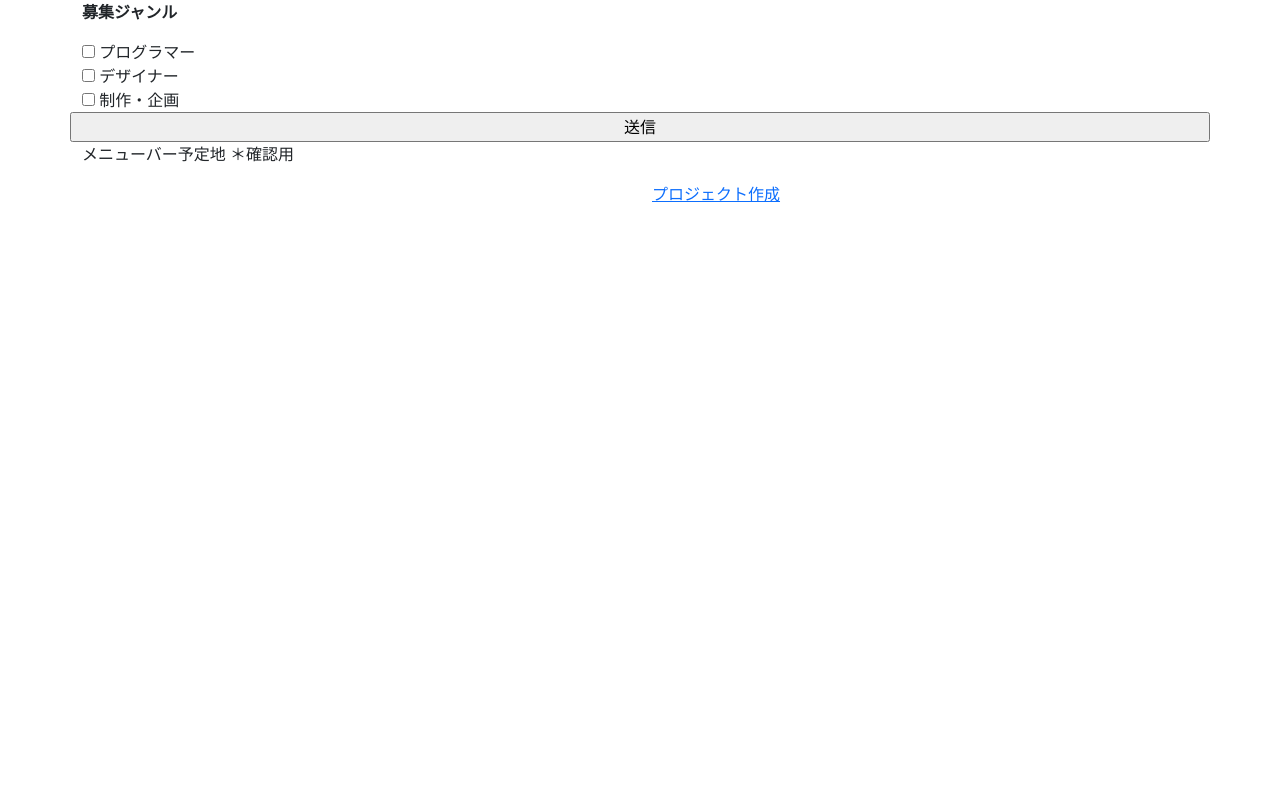
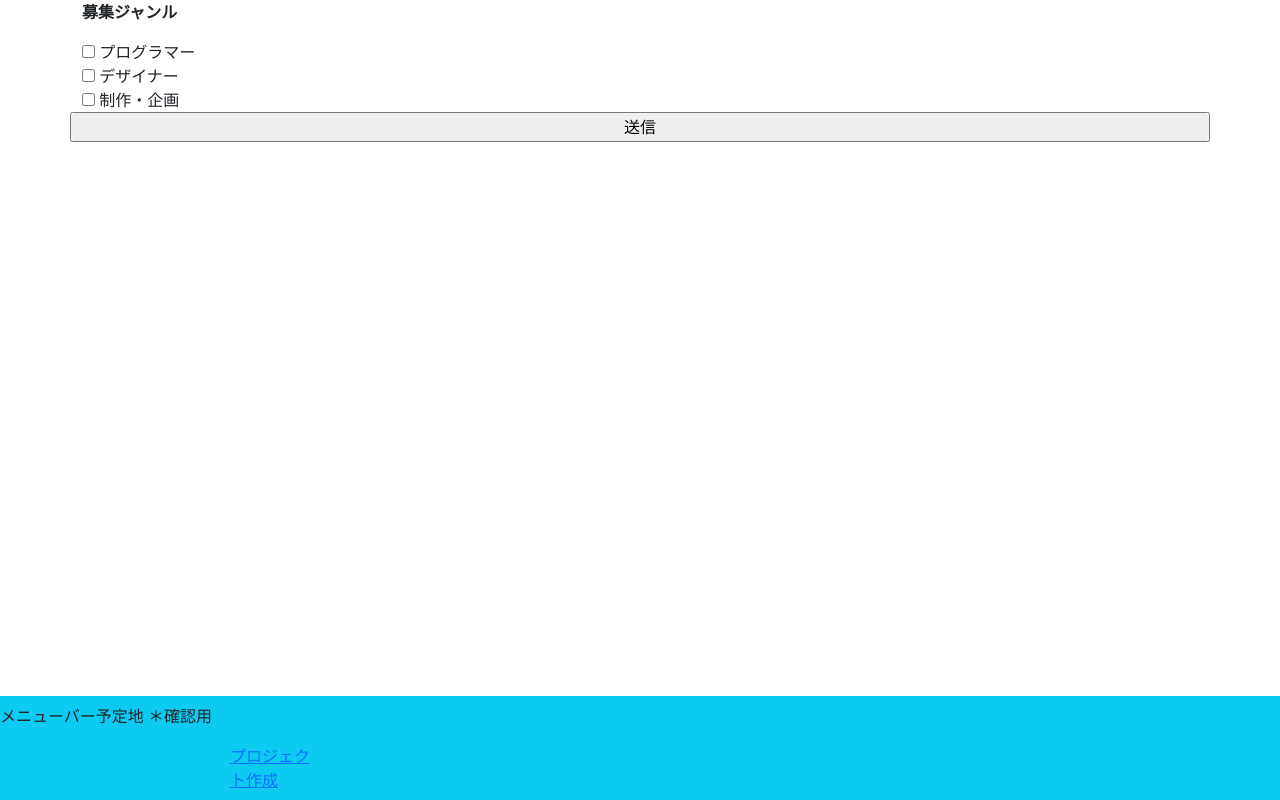
Before and after one commit to s1f10220213/cs4_ex_projectBB, a Django app: page /search in a window 1280 px wide. Run offline with Django 4.2, Linux system fonts and the light colour scheme.

Commit message:
各htmlにnavigationbar追加

```diff
--- a/DevConnect/templates/DevConnect/create_project.html
+++ b/DevConnect/templates/DevConnect/create_project.html
@@ -27,7 +27,8 @@
             </div>
         </div>
     </form>
-    <div class="menu">
+
+    <nav class="navbar navbar-expand navbar-dark bg-info fixed-bottom">
         <div class="row">
             <p>メニューバー予定地 ＊確認用</p>
             <div class="col-3">
@@ -43,7 +44,8 @@
                 <!-- <a href="{% url 'cp' %}"></a> -->
             </div>
         </div>
-    </div>
+    </nav>
+
     <script src="https://cdn.jsdelivr.net/npm/bootstrap@5.3.0/dist/js/bootstrap.bundle.min.js"
         integrity="sha384-geWF76RCwLtnZ8qwWowPQNguL3RmwHVBC9FhGdlKrxdiJJigb/j/68SIy3Te4Bkz" crossorigin="anonymous">
     </script>
--- a/DevConnect/templates/DevConnect/search.html
+++ b/DevConnect/templates/DevConnect/search.html
@@ -31,8 +31,9 @@
         <div class="row">
             <input id="project-search" type="button" value="送信">
         </div>
+    </div>
 
-        <div class="menu">
+    <nav class="navbar navbar-expand navbar-dark bg-info fixed-bottom">
         <div class="row">
             <p>メニューバー予定地 ＊確認用</p>
             <div class="col-3">
@@ -48,8 +49,8 @@
                 <!-- <a href="{% url 'cp' %}"></a> -->
             </div>
         </div>
-        </div>
-    </div>
+    </nav>
+
     <script src="https://cdn.jsdelivr.net/npm/bootstrap@5.3.0/dist/js/bootstrap.bundle.min.js"
         integrity="sha384-geWF76RCwLtnZ8qwWowPQNguL3RmwHVBC9FhGdlKrxdiJJigb/j/68SIy3Te4Bkz" crossorigin="anonymous">
     </script>
```
Lines whose indentation alone changed are shown as unchanged.
